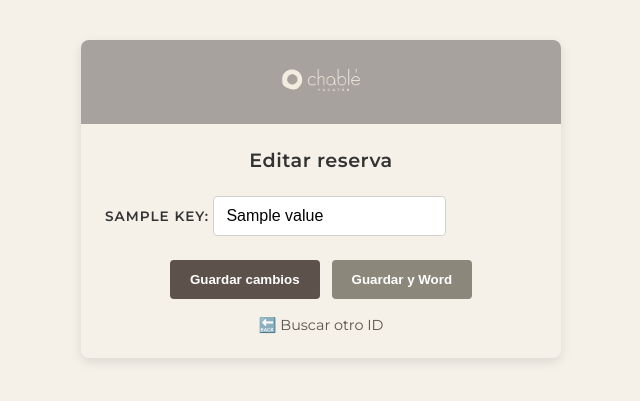
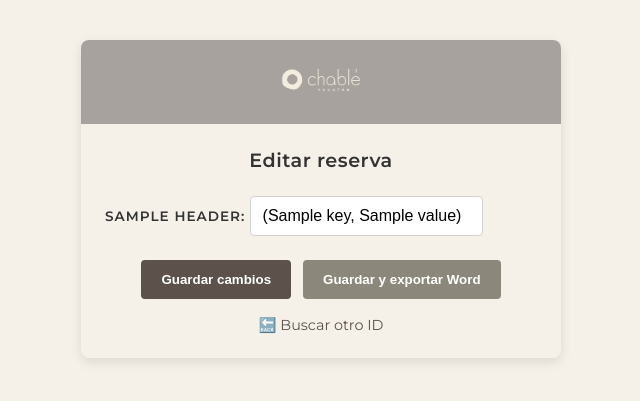
Before and after one commit to ChableHotels/CHABLEPDF, a Flask app: template templates/edit.html in a window 1280 px wide. Shown: the top 401 px of the page, without its empty margins (319-959 px from the left). Run offline with Flask 3, Linux system fonts and the light colour scheme; the template is opened without the code that fills it: most values are stand-ins (such as "Sample title", 1, 10 or a date in 2020).

Commit message:
Actualizar edit.html: readonly según permisos

```diff
--- a/templates/edit.html
+++ b/templates/edit.html
@@ -13,6 +13,7 @@
     </header>
     <div class="form-container">
       <h1>Editar reserva</h1>
+
       {% with messages = get_flashed_messages(with_categories=true) %}
         {% if messages %}
           <ul class="flashes">
@@ -22,19 +23,45 @@
           </ul>
         {% endif %}
       {% endwith %}
+
       <form method="post" action="{{ url_for('update') }}" class="edit-form">
-        {% for key, value in record.items() if key != 'row_idx' %}
+        {# Recorremos los headers para mantener el orden #}
+        {% for header in headers %}
           <div class="field-group">
-            <label>{{ key }}:</label>
-            <input type="text" name="{{ key }}" value="{{ value }}" placeholder="{{ key }}">
+            <label>{{ header }}:</label>
+            {% if allowed is not none and header not in allowed %}
+              {# Campo solo lectura para user limitado #}
+              <input
+                type="text"
+                name="{{ header }}"
+                value="{{ record[header] }}"
+                readonly
+                class="readonly"
+              >
+            {% else %}
+              {# Campo editable #}
+              <input
+                type="text"
+                name="{{ header }}"
+                value="{{ record[header] }}"
+                placeholder="{{ header }}"
+              >
+            {% endif %}
           </div>
         {% endfor %}
+
         <input type="hidden" name="row_idx" value="{{ record.row_idx }}">
+
         <div class="button-group">
           <button type="submit">Guardar cambios</button>
-          <button type="submit" name="export" value="1" class="secondary">Guardar y Word</button>
+          <button type="submit" name="export" value="1" class="secondary">
+            Guardar y exportar Word
+          </button>
         </div>
-        <p class="back-link"><a href="{{ url_for('index') }}">🔙 Buscar otro ID</a></p>
+
+        <p class="back-link">
+          <a href="{{ url_for('index') }}">🔙 Buscar otro ID</a>
+        </p>
       </form>
     </div>
   </div>
```
